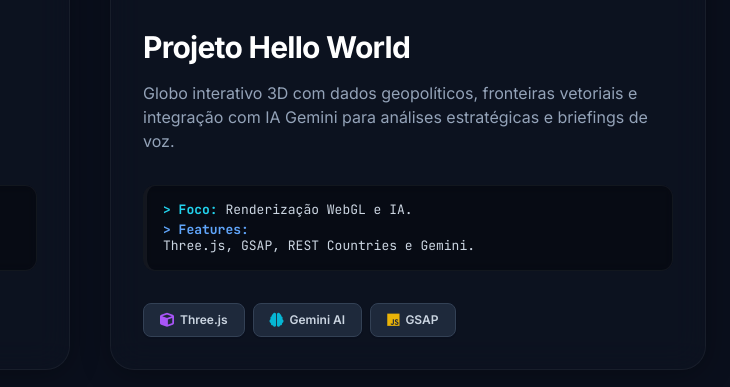
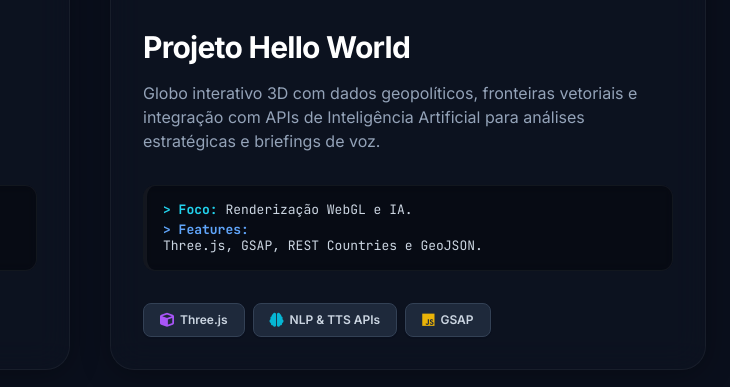
Before and after one commit to kassioserpa/portifolio, a plain HTML site: page index.html in a window 1280 px wide. Shown: the part 1114-1501 px from the top of the page, 550-1280 px from the left. Drawn offline with nearby package versions, Linux system fonts and the light colour scheme.

Commit message:
Update: Delhamento dos Projetos

```diff
--- a/index.html
+++ b/index.html
@@ -249,7 +249,6 @@
                     </div>
                     <div class="flex space-x-3 sm:space-x-4 text-xl sm:text-2xl text-slate-500 dark:text-slate-400">
                         <a href="https://github.com/kassioserpa" target="_blank" class="hover:text-slate-900 dark:hover:text-white transition-all hover:scale-110 p-1"><i class="fab fa-github"></i></a>
-                        <!-- CAMINHO ATUALIZADO PARA A NOVA ESTRUTURA -->
                         <button onclick="openModal('Davincix', './projects/davincix/index.html')" class="hover:text-blue-600 dark:hover:text-blue-400 transition-all hover:scale-110 focus:outline-none p-1" title="Ver Aplicação"><i class="fas fa-external-link-alt"></i></button>
                     </div>
                 </div>
@@ -280,7 +279,6 @@
                     </div>
                     <div class="flex space-x-3 sm:space-x-4 text-xl sm:text-2xl text-slate-500 dark:text-slate-400">
                         <a href="https://github.com/kassioserpa" target="_blank" class="hover:text-slate-900 dark:hover:text-white transition-all hover:scale-110 p-1"><i class="fab fa-github"></i></a>
-                        <!-- CAMINHO ATUALIZADO PARA O GITHUB PAGES -->
                         <button onclick="openModal('Projeto Hello World', 'https://kassioserpa.github.io/HelloWord/')" class="hover:text-cyan-600 dark:hover:text-cyan-400 transition-all hover:scale-110 focus:outline-none p-1" title="Ver Aplicação Interativa"><i class="fas fa-external-link-alt"></i></button>
                     </div>
                 </div>
@@ -288,19 +286,19 @@
                 <h3 class="text-2xl sm:text-3xl font-bold mb-3 sm:mb-4 text-slate-900 dark:text-white group-hover:text-cyan-600 dark:group-hover:text-cyan-400 transition-colors relative z-10 tracking-tight tilt-content">Projeto Hello World</h3>
 
                 <p class="text-slate-600 dark:text-slate-400 text-sm sm:text-base mb-6 sm:mb-8 leading-relaxed flex-grow relative z-10 tilt-content" data-i18n="helloworld_desc">
-                    Globo interativo 3D com dados geopolíticos, fronteiras vetoriais e integração com IA Gemini para análises estratégicas e briefings de voz.
+                    Globo interativo 3D com dados geopolíticos, fronteiras vetoriais e integração com APIs de Inteligência Artificial para análises estratégicas e briefings de voz.
                 </p>
 
                 <div class="mb-6 sm:mb-8 relative z-10 tilt-content">
                     <div class="text-xs sm:text-[13px] text-slate-700 dark:text-slate-300 font-mono bg-white/60 dark:bg-black/40 backdrop-blur-sm p-4 rounded-xl border border-slate-200/50 dark:border-white/5 border-l-4 border-l-cyan-500 shadow-inner" data-i18n="helloworld_chal">
                         <span class="text-cyan-600 dark:text-cyan-400 font-bold">&gt; Foco:</span> Renderização WebGL e IA.<br>
-                        <span class="text-blue-600 dark:text-blue-400 font-bold mt-1 block">&gt; Features:</span> Three.js, GSAP, REST Countries e Gemini.
+                        <span class="text-blue-600 dark:text-blue-400 font-bold mt-1 block">&gt; Features:</span> Three.js, GSAP, REST Countries e GeoJSON.
                     </div>
                 </div>
 
                 <div class="flex flex-wrap gap-2 mt-auto relative z-10 tilt-content">
                     <span class="flex items-center gap-1.5 px-3 py-1.5 sm:px-4 sm:py-1.5 bg-white dark:bg-slate-800 text-slate-700 dark:text-slate-300 rounded-lg text-xs font-semibold border border-slate-200 dark:border-slate-700 shadow-sm"><i class="fas fa-cube text-purple-500 text-sm"></i> Three.js</span>
-                    <span class="flex items-center gap-1.5 px-3 py-1.5 sm:px-4 sm:py-1.5 bg-white dark:bg-slate-800 text-slate-700 dark:text-slate-300 rounded-lg text-xs font-semibold border border-slate-200 dark:border-slate-700 shadow-sm"><i class="fas fa-brain text-cyan-500 text-sm"></i> Gemini AI</span>
+                    <span class="flex items-center gap-1.5 px-3 py-1.5 sm:px-4 sm:py-1.5 bg-white dark:bg-slate-800 text-slate-700 dark:text-slate-300 rounded-lg text-xs font-semibold border border-slate-200 dark:border-slate-700 shadow-sm"><i class="fas fa-brain text-cyan-500 text-sm"></i> NLP & TTS APIs</span>
                     <span class="flex items-center gap-1.5 px-3 py-1.5 sm:px-4 sm:py-1.5 bg-white dark:bg-slate-800 text-slate-700 dark:text-slate-300 rounded-lg text-xs font-semibold border border-slate-200 dark:border-slate-700 shadow-sm"><i class="fab fa-js text-yellow-500 text-sm"></i> GSAP</span>
                 </div>
             </div>
@@ -308,7 +306,6 @@
         </div>
     </section>
 
-    <!-- Secção de Competências -->
     <section class="py-16 sm:py-24 px-5 sm:px-6 max-w-7xl mx-auto border-t border-slate-200/60 dark:border-slate-800/60 relative">
         <div class="reveal flex flex-col items-center mb-12 sm:mb-16">
             <h3 class="text-2xl sm:text-3xl md:text-5xl font-extrabold text-slate-900 dark:text-white tracking-tight" data-i18n="skills_title">Minhas Competências</h3>
@@ -356,7 +353,6 @@
         </div>
     </section>
 
-    <!-- Rodapé -->
     <footer id="contato" class="pt-24 sm:pt-32 pb-12 text-center relative border-t border-slate-200/60 dark:border-slate-800/60 overflow-hidden">
         <div class="absolute bottom-0 left-1/2 -translate-x-1/2 w-[90%] sm:w-[80%] h-1/2 bg-blue-500/10 dark:bg-blue-600/10 blur-[80px] sm:blur-[100px] pointer-events-none rounded-t-full"></div>
         <div class="relative z-10 max-w-3xl mx-auto px-5 sm:px-6 reveal">
@@ -365,10 +361,10 @@
                 Atualmente estou aberto a novas oportunidades e projetos. Quer tenha uma pergunta ou apenas queira dizer olá, farei o possível para responder!
             </p>
             <div class="flex flex-col sm:flex-row justify-center gap-4 sm:gap-6 mb-16 sm:mb-20">
-                <a href="mailto:kassioserpa21@icloud.com" class="px-6 py-4 sm:px-8 sm:py-4 bg-blue-600 text-white font-semibold rounded-xl hover:bg-blue-700 hover:shadow-lg hover:shadow-blue-500/30 transition-all duration-300 flex items-center justify-center gap-3 active:scale-95 w-full sm:w-auto">
+                <a href="mailto:kassioserpa21@icloud.com" class="px-6 py-4 sm:px-8 sm:py-4 bg-blue-600 text-white font-semibold rounded-xl hover:bg-blue-700 hover:shadow-lg hover:shadow-blue-500/30 transition-all duration-300 flex items-center justify-center gap-3 active:scale-95 w-full sm:w-auto cursor-pointer">
                     <i class="far fa-envelope text-xl"></i> <span data-i18n="btn_hello">Diga Olá</span>
                 </a>
-                <a href="https://wa.me/5561995764452" target="_blank" class="px-6 py-4 sm:px-8 sm:py-4 bg-white dark:bg-slate-800 text-slate-900 dark:text-white border border-slate-200 dark:border-slate-700 font-semibold rounded-xl hover:border-green-500 dark:hover:border-green-500 transition-all duration-300 flex items-center justify-center gap-3 active:scale-95 group w-full sm:w-auto">
+                <a href="https://wa.me/5561995764452" target="_blank" class="px-6 py-4 sm:px-8 sm:py-4 bg-white dark:bg-slate-800 text-slate-900 dark:text-white border border-slate-200 dark:border-slate-700 font-semibold rounded-xl hover:border-green-500 dark:hover:border-green-500 transition-all duration-300 flex items-center justify-center gap-3 active:scale-95 group w-full sm:w-auto cursor-pointer">
                     <i class="fab fa-whatsapp text-green-500 text-xl group-hover:scale-110 transition-transform"></i> WhatsApp
                 </a>
             </div>
@@ -398,10 +394,10 @@
                     <span id="modal-title-text" class="tracking-tight truncate">Projeto</span>
                 </h3>
                 <div class="flex gap-2 sm:gap-4 items-center flex-shrink-0">
-                    <a id="modal-external-link" href="#" target="_blank" class="text-xs sm:text-sm font-semibold text-blue-600 dark:text-blue-400 hover:text-blue-700 dark:hover:text-blue-300 transition-colors bg-blue-50 dark:bg-blue-900/30 px-3 py-2 sm:px-4 sm:py-2 rounded-lg flex items-center gap-2 hover:bg-blue-100 dark:hover:bg-blue-900/50" title="Abrir em ecrã inteiro">
+                    <a id="modal-external-link" href="#" target="_blank" class="text-xs sm:text-sm font-semibold text-blue-600 dark:text-blue-400 hover:text-blue-700 dark:hover:text-blue-300 transition-colors bg-blue-50 dark:bg-blue-900/30 px-3 py-2 sm:px-4 sm:py-2 rounded-lg flex items-center gap-2 hover:bg-blue-100 dark:hover:bg-blue-900/50 cursor-pointer" title="Abrir em ecrã inteiro">
                         <span class="hidden sm:inline">Tela Inteira</span> <i class="fas fa-external-link-alt text-[10px] sm:text-xs"></i>
                     </a>
-                    <button id="close-modal" class="text-slate-400 hover:text-red-500 transition-colors w-8 h-8 sm:w-10 sm:h-10 flex items-center justify-center rounded-lg hover:bg-red-50 dark:hover:bg-red-900/20 focus:outline-none focus-visible:ring-2 focus-visible:ring-red-500" aria-label="Fechar Modal">
+                    <button id="close-modal" class="text-slate-400 hover:text-red-500 transition-colors w-8 h-8 sm:w-10 sm:h-10 flex items-center justify-center rounded-lg hover:bg-red-50 dark:hover:bg-red-900/20 focus:outline-none focus-visible:ring-2 focus-visible:ring-red-500 cursor-pointer" aria-label="Fechar Modal">
                         <i class="fas fa-times text-lg sm:text-xl"></i>
                     </button>
                 </div>
@@ -411,7 +407,6 @@
                     <div class="w-10 h-10 sm:w-12 sm:h-12 border-4 border-blue-200 dark:border-blue-900 border-t-blue-600 dark:border-t-blue-500 rounded-full animate-spin mb-4"></div>
                     <p class="text-slate-500 dark:text-slate-400 text-xs sm:text-sm font-mono animate-pulse">Iniciando ambiente...</p>
                 </div>
-                <!-- O SRC mudará dinamicamente quando clicado -->
                 <iframe id="modal-iframe" class="w-full h-full border-0 relative z-10 hidden" src="" title="Visualização do Projeto"></iframe>
             </div>
         </div>
@@ -521,8 +516,8 @@
                 btn_projects: "Ver Projetos", btn_wa: "Falar no WhatsApp", proj_title: "Projetos em Destaque",
                 davincix_desc: "Plataforma robusta de estudos para concursos públicos. Permite organização de cronogramas, simulados e gestão de conteúdo educacional de forma centralizada.",
                 davincix_chal: "<span class='text-blue-600 dark:text-blue-400 font-bold'>&gt; Desafio:</span> Gerir estado complexo de progresso dos alunos.<br><span class='text-emerald-600 dark:text-emerald-400 font-bold block mt-1'>&gt; Solução:</span> Redux e Firebase para persistência real-time.",
-                helloworld_desc: "Globo interativo 3D com dados geopolíticos, fronteiras vetoriais e integração com IA Gemini para análises estratégicas e briefings de voz.",
-                helloworld_chal: "<span class='text-cyan-600 dark:text-cyan-400 font-bold'>&gt; Foco:</span> Renderização WebGL e IA.<br><span class='text-blue-600 dark:text-blue-400 font-bold block mt-1'>&gt; Features:</span> Three.js, GSAP, REST Countries e Gemini.",
+                helloworld_desc: "Globo interativo 3D com dados geopolíticos, fronteiras vetoriais e integração com APIs de Inteligência Artificial para análises estratégicas e briefings de voz.",
+                helloworld_chal: "<span class='text-cyan-600 dark:text-cyan-400 font-bold'>&gt; Foco:</span> Renderização WebGL e IA.<br><span class='text-blue-600 dark:text-blue-400 font-bold block mt-1'>&gt; Features:</span> Three.js, GSAP, REST Countries e GeoJSON.",
                 skills_title: "Minhas Competências", tech_stack: "Tecnologia & Dados", admin_stack: "Gestão Administrativa",
                 skill_contracts: "Contratos &<br>Licitações", skill_mgmt: "Gestão<br>Estratégica", skill_compliance: "Compliance &<br>Processos",
                 footer_title: "Vamos construir algo incrível?", footer_desc: "Atualmente estou aberto a novas oportunidades e projetos. Quer tenha uma pergunta ou apenas queira dizer olá, farei o possível para responder!",
@@ -534,8 +529,8 @@
                 btn_projects: "View Projects", btn_wa: "Chat on WhatsApp", proj_title: "Featured Projects",
                 davincix_desc: "Robust study platform for public service exams. Allows organization of schedules, mock exams, and centralized management of educational content.",
                 davincix_chal: "<span class='text-blue-600 dark:text-blue-400 font-bold'>&gt; Challenge:</span> Manage complex student progress state.<br><span class='text-emerald-600 dark:text-emerald-400 font-bold block mt-1'>&gt; Solution:</span> Redux and Firebase for real-time persistence.",
-                helloworld_desc: "Interactive 3D globe with geopolitical data, vector borders, and Gemini AI integration for strategic analysis and voice briefings.",
-                helloworld_chal: "<span class='text-cyan-600 dark:text-cyan-400 font-bold'>&gt; Focus:</span> WebGL rendering and AI.<br><span class='text-blue-600 dark:text-blue-400 font-bold block mt-1'>&gt; Features:</span> Three.js, GSAP, REST Countries and Gemini.",
+                helloworld_desc: "Interactive 3D globe with geopolitical data, vector borders, and integration with Artificial Intelligence APIs for strategic analysis and voice briefings.",
+                helloworld_chal: "<span class='text-cyan-600 dark:text-cyan-400 font-bold'>&gt; Focus:</span> WebGL rendering and AI.<br><span class='text-blue-600 dark:text-blue-400 font-bold block mt-1'>&gt; Features:</span> Three.js, GSAP, REST Countries and GeoJSON.",
                 skills_title: "My Skills", tech_stack: "Technology & Data", admin_stack: "Admin Management",
                 skill_contracts: "Contracts &<br>Bidding", skill_mgmt: "Strategic<br>Management", skill_compliance: "Compliance &<br>Processes",
                 footer_title: "Let's build something amazing?", footer_desc: "I am currently open to new opportunities and projects. Whether you have a question or just want to say hi, I'll try my best to get back to you!",
@@ -547,8 +542,8 @@
                 btn_projects: "Ver Proyectos", btn_wa: "Hablar por WhatsApp", proj_title: "Proyectos Destacados",
                 davincix_desc: "Plataforma de estudios para concursos públicos. Permite la organización de cronogramas, simulacros y gestión de contenido educativo de forma centralizada.",
                 davincix_chal: "<span class='text-blue-600 dark:text-blue-400 font-bold'>&gt; Desafío:</span> Gestionar el estado complejo del progreso del estudiante.<br><span class='text-emerald-600 dark:text-emerald-400 font-bold block mt-1'>&gt; Solución:</span> Redux y Firebase para persistencia real-time.",
-                helloworld_desc: "Globo interactivo 3D con datos geopolíticos, fronteras vectoriales e integración con IA Gemini para análisis estratégico y briefings de voz.",
-                helloworld_chal: "<span class='text-cyan-600 dark:text-cyan-400 font-bold'>&gt; Enfoque:</span> Renderizado WebGL e IA.<br><span class='text-blue-600 dark:text-blue-400 font-bold block mt-1'>&gt; Features:</span> Three.js, GSAP, REST Countries y Gemini.",
+                helloworld_desc: "Globo interactivo 3D con datos geopolíticos, fronteras vectoriales e integración con APIs de Inteligencia Artificial para análisis estratégico y briefings de voz.",
+                helloworld_chal: "<span class='text-cyan-600 dark:text-cyan-400 font-bold'>&gt; Enfoque:</span> Renderizado WebGL e IA.<br><span class='text-blue-600 dark:text-blue-400 font-bold block mt-1'>&gt; Features:</span> Three.js, GSAP, REST Countries y GeoJSON.",
                 skills_title: "Mis Competencias", tech_stack: "Tecnología y Datos", admin_stack: "Gestión Administrativa",
                 skill_contracts: "Contratos y<br>Licitaciones", skill_mgmt: "Gestión<br>Estratégica", skill_compliance: "Compliance y<br>Procesos",
                 footer_title: "¿Vamos a construir algo increíble?", footer_desc: "Actualmente estoy abierto a nuevas oportunidades y proyectos. Ya sea que tengas una pregunta o solo quieras saludar, ¡haré lo posible por responder!",
```
